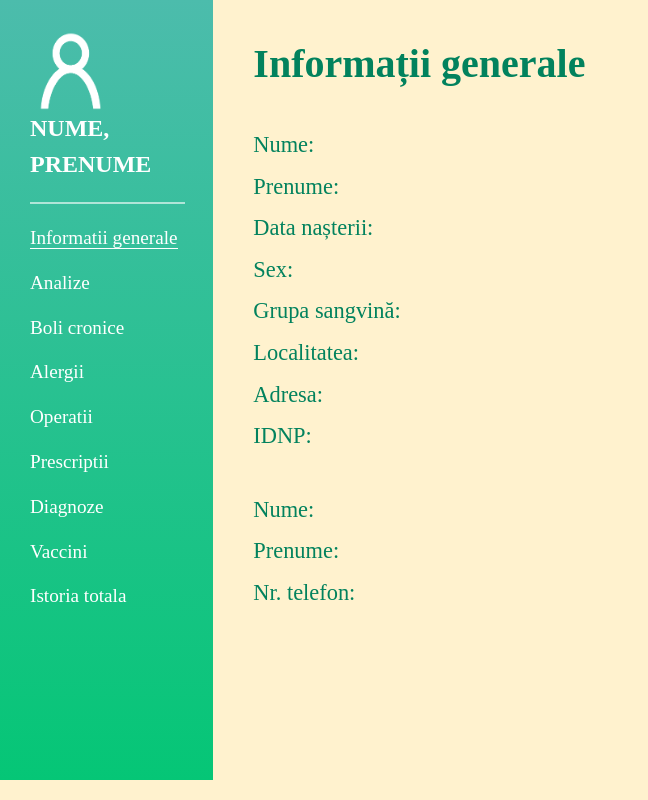
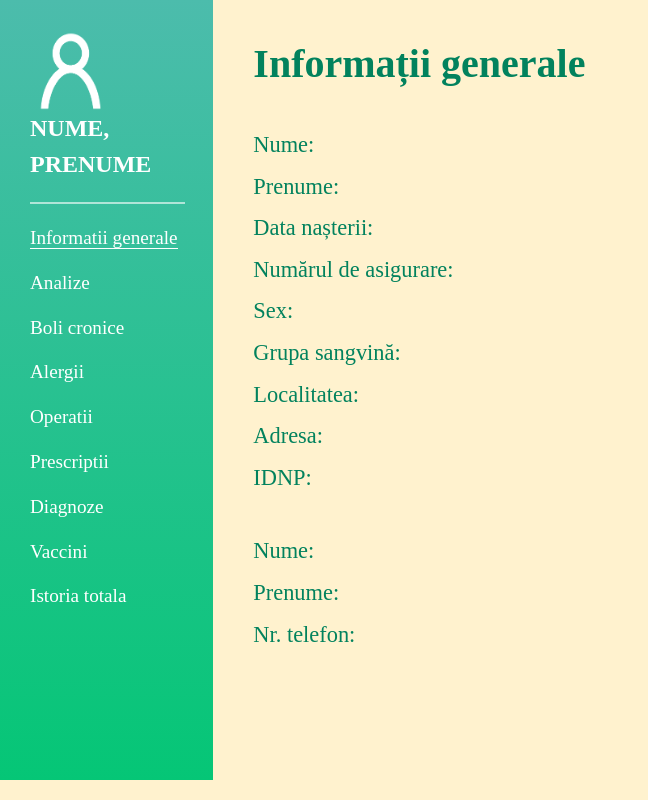
Before and after one commit to Ghenntoggy1/MedRec-PBL-Sem-3, a React (Create React App) app in the folder frontend/: page / in a window 1280 px wide. Shown: the whole page, without its empty margins (0-648 px from the left). Built offline with nearby package versions, Linux system fonts and the light colour scheme.

Commit message:
feature: add blood group in Pacient page

```diff
--- a/frontend/src/pages/Pacient.js
+++ b/frontend/src/pages/Pacient.js
@@ -21,6 +21,9 @@ export default function Pacient(){
         </Text>
         <Text mb={2}>
           Data nașterii:
+        </Text>
+        <Text mb={2}>
+          Numărul de asigurare:
         </Text>
         <Text mb={2} >
           Sex:
```
